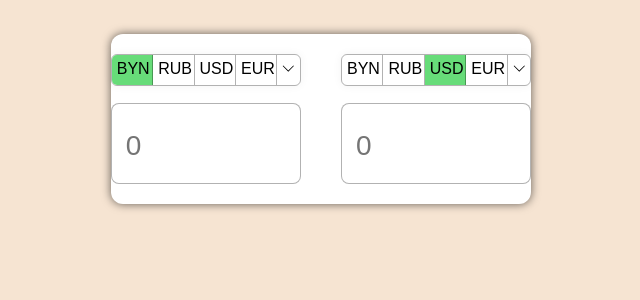
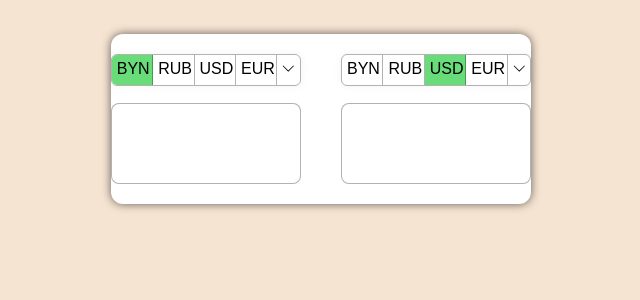
Before and after one commit to Aleeg0/FunnyProjects, a React (Create React App) app in the folder counter/: page / in a window 1280 px wide. Shown: the top 300 px of the page, without its empty margins (319-959 px from the left). Built offline with nearby package versions, Linux system fonts and the light colour scheme.

Commit message:
fix input in convertBlock

```diff
--- a/counter/src/Components/convertBlock/ConvertBlock.tsx
+++ b/counter/src/Components/convertBlock/ConvertBlock.tsx
@@ -4,10 +4,13 @@ import {CurrencyTypes} from "../../Models/CurrencyTypes";
 interface ConvertBlockProps {
     currencyTypes: CurrencyTypes[];
     currency: CurrencyTypes;
-    onClickCurrency: (currency: CurrencyTypes) => void;
+    onClickCurrency: (currency: CurrencyTypes) => void
+    value:number;
+    onChangeValue: (value:number) => void;
 }
 
-const ConvertBlock: FC<ConvertBlockProps> = ({currencyTypes,currency,onClickCurrency}) => {
+const ConvertBlock: FC<ConvertBlockProps> = ({currencyTypes,currency,onClickCurrency,
+                                                 value,onChangeValue}) => {
     return (
         <div className="convertBlock">
             <div className="convertBlock__types">
@@ -28,9 +31,12 @@ const ConvertBlock: FC<ConvertBlockProps> = ({currencyTypes,currency,onClickCurr
             </div>
             <div className="convertBlock__input">
                 <input
+                    value={value}
+                    onChange={(event) => {
+                        onChangeValue(event.target.valueAsNumber)
+                    }}
                     type="number"
                     className="convertInput"
-                    placeholder="0"
                 />
             </div>
         </div>
```
